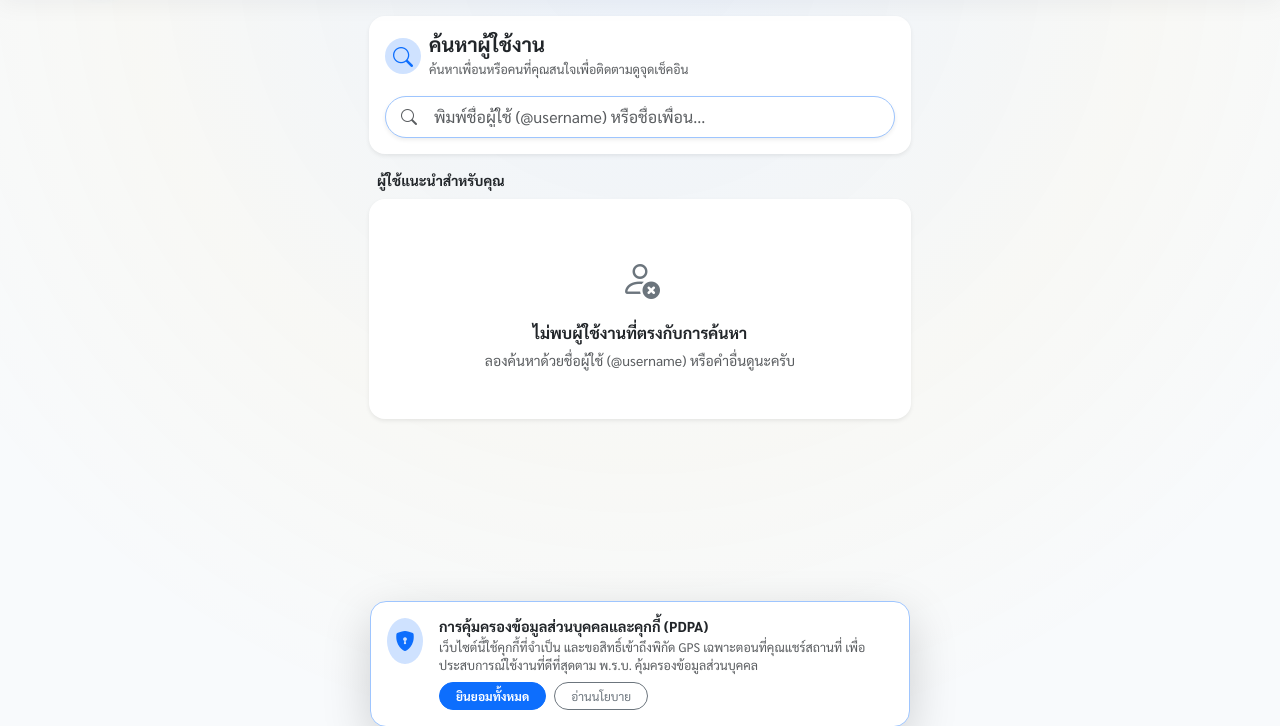
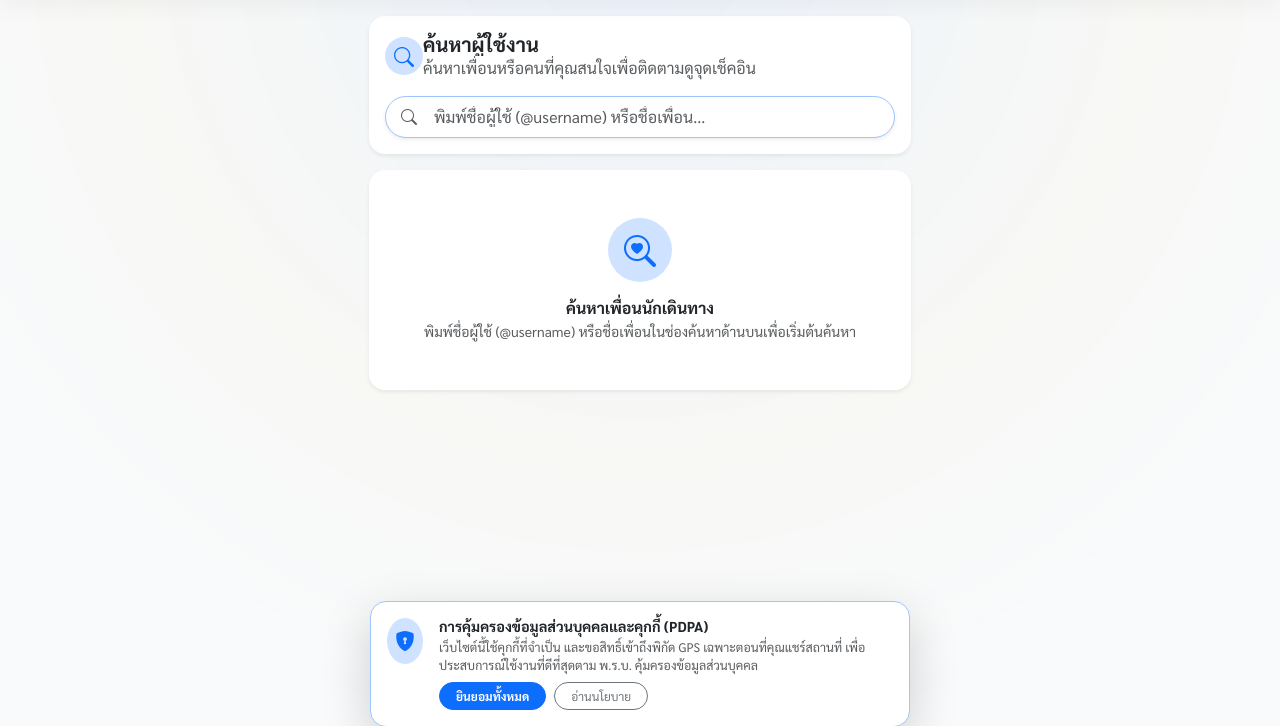
Before and after one commit to lnapoon/Thi-Ni-Thi-Nai, a Django app: page /accounts/search/ in a window 1280 px wide. Shown: the part 57-783 px from the top of the page. Run offline with Django 5.2, Linux system fonts and the light colour scheme; the visitor is signed in with stand-in values (Sample User, id 1); data comes from the database, SQL or seed files in the repository; data that the repository does not hold is empty.

Commit message:
feat: implement account management views, user search, service worker, and i18n support

```diff
--- a/accounts/views.py
+++ b/accounts/views.py
@@ -301,6 +301,8 @@ class UserSearchView(LoginRequiredMixin, View):
                     | Q(first_name__icontains=query)
                     | Q(last_name__icontains=query)
                     | Q(profile__bio__icontains=query)
+                    | Q(profile__display_name__icontains=query)
+                    | Q(profile__category__icontains=query)
                 )
                 .exclude(id=request.user.id)
                 .select_related("profile")
@@ -311,16 +313,7 @@ class UserSearchView(LoginRequiredMixin, View):
                 .order_by("-num_followers", "-num_checkins")[:50]
             )
         else:
-            # Suggested users (Active users with checkins, excluding self)
-            users_qs = (
-                User.objects.exclude(id=request.user.id)
-                .select_related("profile")
-                .annotate(
-                    num_checkins=Count("checkins", distinct=True),
-                    num_followers=Count("follower_relations", distinct=True),
-                )
-                .order_by("-num_checkins", "-num_followers", "-date_joined")[:30]
-            )
+            users_qs = User.objects.none()
 
         user_following_ids = set(
             Follow.objects.filter(follower=request.user).values_list(
--- a/static/js/i18n.js
+++ b/static/js/i18n.js
@@ -200,6 +200,8 @@ const APP_TRANSLATIONS = {
     'search_suggested_header': 'ผู้ใช้แนะนำสำหรับคุณ',
     'search_results_for': 'ผลการค้นหาสำหรับ',
     'search_see_suggested': 'ดูผู้ใช้แนะนำ',
+    'search_prompt_title': 'ค้นหาเพื่อนนักเดินทาง',
+    'search_prompt_desc': 'พิมพ์ชื่อผู้ใช้ (@username) หรือชื่อเพื่อนในช่องค้นหาด้านบนเพื่อเริ่มต้นค้นหา',
     'search_empty_title': 'ไม่พบผู้ใช้งานที่ตรงกับการค้นหา',
     'search_empty_desc': 'ลองค้นหาด้วยชื่อผู้ใช้ (@username) หรือคำอื่นดูนะครับ',
     'search_checkin_unit': 'เช็คอิน',
@@ -580,6 +582,8 @@ const APP_TRANSLATIONS = {
     'search_suggested_header': 'Suggested Users for You',
     'search_results_for': 'Search results for',
     'search_see_suggested': 'View Suggested Users',
+    'search_prompt_title': 'Find Fellow Travelers',
+    'search_prompt_desc': 'Type a username (@username) or friend name above to start searching',
     'search_empty_title': 'No users found matching your search',
     'search_empty_desc': 'Try searching by username (@username) or other keywords',
     'search_checkin_unit': 'check-ins',
--- a/static/sw.js
+++ b/static/sw.js
@@ -1,7 +1,7 @@
 // Service Worker for "ที่นี่ Check-in"
 // Superfast App Shell Caching & Offline Support
 
-const CACHE_NAME = 'thi-ni-cache-v47';
+const CACHE_NAME = 'thi-ni-cache-v48';
 const STATIC_ASSETS = [
   '/static/css/style.css',
   '/static/js/i18n.js',
--- a/templates/accounts/user_search.html
+++ b/templates/accounts/user_search.html
@@ -4,18 +4,18 @@
 {% block title %}ค้นหาเพื่อนและผู้ใช้งาน - ที่นี่ Check-in{% endblock %}
 
 {% block content %}
-<div class="row justify-content-center">
-  <div class="col-12 col-md-8 col-lg-6">
+<div class="row justify-content-center px-1 px-sm-0">
+  <div class="col-12 col-sm-10 col-md-8 col-lg-6">
 
     <!-- Search Header Card -->
     <div class="card border-0 shadow-sm rounded-4 p-3 mb-3 bg-white">
-      <div class="d-flex align-items-center gap-2 mb-2">
-        <div class="bg-primary-subtle text-primary rounded-circle d-flex align-items-center justify-content-center" style="width: 36px; height: 36px;">
+      <div class="d-flex align-items-center gap-2.5 mb-2">
+        <div class="bg-primary-subtle text-primary rounded-circle d-flex align-items-center justify-content-center flex-shrink-0" style="width: 38px; height: 38px;">
           <i class="bi bi-search fs-5"></i>
         </div>
-        <div>
-          <h5 class="fw-bold mb-0 text-dark" data-i18n="search_title">ค้นหาผู้ใช้งาน</h5>
-          <span class="text-muted" style="font-size: 0.78rem;" data-i18n="search_subtitle">ค้นหาเพื่อนหรือคนที่คุณสนใจเพื่อติดตามดูจุดเช็คอิน</span>
+        <div class="overflow-hidden">
+          <h5 class="fw-bold mb-0 text-dark text-truncate" data-i18n="search_title">ค้นหาผู้ใช้งาน</h5>
+          <span class="text-muted micro-text d-block text-truncate" data-i18n="search_subtitle">ค้นหาเพื่อนหรือคนที่คุณสนใจเพื่อติดตามดูจุดเช็คอิน</span>
         </div>
       </div>
 
@@ -35,7 +35,7 @@
             autofocus
           >
           {% if query %}
-            <a href="{% url 'accounts:search' %}" class="position-absolute top-50 end-0 translate-middle-y me-3 text-muted text-decoration-none" title="ล้างการค้นหา">
+            <a href="{% url 'accounts:search' %}" class="position-absolute top-50 end-0 translate-middle-y me-3 text-muted text-decoration-none" title="ล้างการค้นหา" id="btnClearSearch">
               <i class="bi bi-x-circle-fill fs-5"></i>
             </a>
           {% endif %}
@@ -43,81 +43,80 @@
       </form>
     </div>
 
-    <!-- Live Search Results / Suggested Section Title -->
-    <div class="d-flex align-items-center justify-content-between px-2 mb-2">
+    <!-- Live Search Results Section Header -->
+    <div class="d-flex align-items-center justify-content-between px-2 mb-2 {% if not query %}d-none{% endif %}" id="searchResultsHeaderWrapper">
       <span class="fw-bold text-dark small" id="searchResultsHeader">
         {% if query %}
           <span data-i18n="search_results_for">ผลการค้นหาสำหรับ</span> "{{ query }}" ({{ users|length }})
-        {% else %}
-          <span data-i18n="search_suggested_header">ผู้ใช้แนะนำสำหรับคุณ</span>
         {% endif %}
       </span>
       {% if query %}
-        <a href="{% url 'accounts:search' %}" class="small text-primary text-decoration-none fw-semibold" data-i18n="search_see_suggested">ดูผู้ใช้แนะนำ</a>
+        <a href="{% url 'accounts:search' %}" class="small text-primary text-decoration-none fw-semibold" id="btnResetSearch">ล้างค้นหา</a>
       {% endif %}
     </div>
 
     <!-- Users List Container -->
     <div id="usersListContainer">
+      {% if query %}
         {% for u in users %}
           <div class="card border-0 shadow-sm rounded-4 p-3 mb-2 bg-white user-search-card">
-          <div class="d-flex align-items-center justify-content-between">
+            <div class="d-flex align-items-center justify-content-between gap-2">
 
               <!-- User Info (Clickable to Profile) -->
-            <a href="{% url 'accounts:profile_user' username=u.username %}" class="d-flex align-items-center gap-3 text-decoration-none text-dark min-w-0 flex-grow-1">
+              <a href="{% url 'accounts:profile_user' username=u.username %}" class="d-flex align-items-center gap-2.5 text-decoration-none text-dark min-w-0 flex-grow-1 overflow-hidden">
                 {% if u.get_avatar_url %}
-                <img src="{{ u.get_avatar_url }}" alt="{{ u.username }}" class="rounded-circle border shadow-sm" width="50" height="50" style="object-fit: cover; flex-shrink: 0;">
+                  <img src="{{ u.get_avatar_url }}" alt="{{ u.username }}" class="rounded-circle border shadow-2xs" width="48" height="48" style="object-fit: cover; flex-shrink: 0;">
                 {% else %}
-                <div class="bg-primary-subtle text-primary rounded-circle d-flex align-items-center justify-content-center flex-shrink-0" style="width: 50px; height: 50px; font-size: 1.3rem;">
+                  <div class="bg-primary-subtle text-primary rounded-circle d-flex align-items-center justify-content-center flex-shrink-0" style="width: 48px; height: 48px; font-size: 1.25rem;">
                     <i class="bi bi-person-fill"></i>
                   </div>
                 {% endif %}
 
-              <div class="min-w-0 flex-grow-1 pe-2">
-                <div class="d-flex align-items-center gap-1">
-                  <span class="fw-bold text-dark text-truncate" style="font-size: 0.95rem;">
+                <div class="min-w-0 flex-grow-1 overflow-hidden pe-1">
+                  <div class="d-flex align-items-center gap-1 min-w-0">
+                    <span class="fw-bold text-dark text-truncate" style="font-size: 0.92rem;">
                       {% if u.get_full_name %}{{ u.get_full_name }}{% else %}{{ u.username }}{% endif %}
                     </span>
                     {% if u.is_staff or u.is_superuser %}
-                    <i class="bi bi-patch-check-fill text-primary" style="font-size: 0.85rem;" title="ผู้ดูแลระบบ"></i>
+                      <i class="bi bi-patch-check-fill text-primary flex-shrink-0" style="font-size: 0.82rem;" title="ผู้ดูแลระบบ"></i>
                     {% endif %}
                   </div>
-                <div class="text-muted small text-truncate">@{{ u.username }}</div>
+                  <div class="text-muted small text-truncate" style="font-size: 0.8rem;">@{{ u.username }}</div>
 
                   {% if u.profile.bio %}
-                  <div class="text-secondary small text-truncate mt-1" style="font-size: 0.8rem;">
+                    <div class="text-secondary small text-truncate mt-0.5" style="font-size: 0.78rem;">
                       {{ u.profile.bio }}
                     </div>
                   {% endif %}
 
-                <div class="d-flex gap-2 mt-1" style="font-size: 0.75rem;">
-                  <span class="text-muted"><i class="bi bi-geo-alt-fill text-primary"></i> {{ u.num_checkins }} <span data-i18n="search_checkin_unit">เช็คอิน</span></span>
-                  <span class="text-muted"><i class="bi bi-people-fill text-secondary"></i> {{ u.num_followers }} <span data-i18n="search_follower_unit">ผู้ติดตาม</span></span>
+                  <div class="d-flex gap-2.5 mt-1" style="font-size: 0.75rem;">
+                    <span class="text-muted text-truncate"><i class="bi bi-geo-alt-fill text-primary me-0.5"></i> {{ u.num_checkins }} <span data-i18n="search_checkin_unit">เช็คอิน</span></span>
+                    <span class="text-muted text-truncate"><i class="bi bi-people-fill text-secondary me-0.5"></i> {{ u.num_followers }} <span data-i18n="search_follower_unit">ผู้ติดตาม</span></span>
                   </div>
                 </div>
               </a>
 
-            <!-- Follow / Following Toggle Button (Integrated with social.js) -->
-            <div class="flex-shrink-0 ms-2">
+              <!-- Fixed Width Follow / Following Button Wrapper -->
+              <div class="flex-shrink-0 ms-auto" style="width: 106px;">
                 {% if u.id in user_following_ids %}
                   <button
                     type="button"
-                  class="btn btn-light border btn-sm rounded-pill px-3 fw-semibold btn-toggle-follow following"
+                    class="btn btn-light border btn-sm rounded-pill w-100 fw-semibold px-2 py-1.5 small btn-toggle-follow following text-truncate"
                     data-username="{{ u.username }}"
                     data-url="{% url 'accounts:toggle_follow' username=u.username %}"
                     data-i18n="action_following"
                   >
-                  <i class="bi bi-check2 me-1 text-success"></i> กำลังติดตาม
+                    <i class="bi bi-check2 me-1 text-success"></i><span data-i18n="action_following">กำลังติดตาม</span>
                   </button>
                 {% else %}
                   <button
                     type="button"
-                  class="btn btn-primary btn-sm rounded-pill px-3 fw-semibold btn-toggle-follow shadow-sm"
+                    class="btn btn-primary btn-sm rounded-pill w-100 fw-semibold px-2 py-1.5 small btn-toggle-follow shadow-2xs text-truncate"
                     data-username="{{ u.username }}"
                     data-url="{% url 'accounts:toggle_follow' username=u.username %}"
                     data-i18n="action_follow"
                   >
-                  <i class="bi bi-person-plus-fill me-1"></i> ติดตาม
+                    <i class="bi bi-person-plus-fill me-1"></i><span data-i18n="action_follow">ติดตาม</span>
                   </button>
                 {% endif %}
               </div>
@@ -130,9 +129,19 @@
               <i class="bi bi-person-x fs-1 text-secondary"></i>
             </div>
             <h6 class="fw-bold text-dark" data-i18n="search_empty_title">ไม่พบผู้ใช้งานที่ตรงกับการค้นหา</h6>
-          <p class="text-muted small mb-0" data-i18n="search_empty_desc">ลองค้นหาด้วยชื่อผู้ใช้ (@username) หรือคำอื่นดูนะครับ</p>
+            <p class="text-muted small mb-0" data-i18n="search_empty_desc">ลองพิมพ์ชื่อผู้ใช้ใหม่ (@username) หรือคำอื่นดูนะครับ</p>
           </div>
         {% endfor %}
+      {% else %}
+        <!-- Initial Prompt Card when no query is entered -->
+        <div class="card border-0 shadow-sm rounded-4 p-5 text-center bg-white">
+          <div class="d-inline-flex align-items-center justify-content-center bg-primary-subtle text-primary rounded-circle mb-3 mx-auto shadow-2xs" style="width: 64px; height: 64px;">
+            <i class="bi bi-search-heart fs-2"></i>
+          </div>
+          <h6 class="fw-bold text-dark mb-1" data-i18n="search_prompt_title">ค้นหาเพื่อนนักเดินทาง</h6>
+          <p class="text-muted small mb-0" data-i18n="search_prompt_desc">พิมพ์ชื่อผู้ใช้ (@username) หรือชื่อเพื่อนในช่องค้นหาด้านบนเพื่อเริ่มต้นค้นหา</p>
+        </div>
+      {% endif %}
     </div>
 
   </div>
@@ -143,14 +152,32 @@
   document.addEventListener('DOMContentLoaded', function () {
     const searchInput = document.getElementById('userSearchInput');
     const usersContainer = document.getElementById('usersListContainer');
+    const headerWrapper = document.getElementById('searchResultsHeaderWrapper');
     const headerTitle = document.getElementById('searchResultsHeader');
     let debounceTimer;
+
+    const initialPromptHtml = `
+      <div class="card border-0 shadow-sm rounded-4 p-5 text-center bg-white">
+        <div class="d-inline-flex align-items-center justify-content-center bg-primary-subtle text-primary rounded-circle mb-3 mx-auto shadow-2xs" style="width: 64px; height: 64px;">
+          <i class="bi bi-search-heart fs-2"></i>
+        </div>
+        <h6 class="fw-bold text-dark mb-1" data-i18n="search_prompt_title">ค้นหาเพื่อนนักเดินทาง</h6>
+        <p class="text-muted small mb-0" data-i18n="search_prompt_desc">พิมพ์ชื่อผู้ใช้ (@username) หรือชื่อเพื่อนในช่องค้นหาด้านบนเพื่อเริ่มต้นค้นหา</p>
+      </div>
+    `;
 
     if (!searchInput) return;
 
     searchInput.addEventListener('input', function () {
       clearTimeout(debounceTimer);
       const query = searchInput.value.trim();
+
+      if (!query) {
+        if (headerWrapper) headerWrapper.classList.add('d-none');
+        usersContainer.innerHTML = initialPromptHtml;
+        if (window.i18n) window.i18n.translateEntireDocument();
+        return;
+      }
 
       debounceTimer = setTimeout(() => {
         fetch(`{% url 'accounts:search' %}?q=${encodeURIComponent(query)}`, {
@@ -160,10 +187,9 @@
         .then(data => {
           if (!data.success) return;
 
-          if (data.query) {
-            headerTitle.innerHTML = `ผลการค้นหาสำหรับ "${escapeHtml(data.query)}" (${data.users.length})`;
-          } else {
-            headerTitle.innerHTML = `ผู้ใช้แนะนำสำหรับคุณ`;
+          if (headerWrapper) headerWrapper.classList.remove('d-none');
+          if (headerTitle) {
+            headerTitle.innerHTML = `<span data-i18n="search_results_for">ผลการค้นหาสำหรับ</span> "${escapeHtml(data.query)}" (${data.users.length})`;
           }
 
           if (data.users.length === 0) {
@@ -172,43 +198,44 @@
                 <div class="text-muted mb-3">
                   <i class="bi bi-person-x fs-1 text-secondary"></i>
                 </div>
-                <h6 class="fw-bold text-dark">ไม่พบผู้ใช้งานที่ตรงกับ "${escapeHtml(data.query)}"</h6>
-                <p class="text-muted small mb-0">ลองพิมพ์ชื่อผู้ใช้ใหม่ หรือค้นหาคำอื่นดูนะครับ</p>
+                <h6 class="fw-bold text-dark" data-i18n="search_empty_title">ไม่พบผู้ใช้งานที่ตรงกับ "${escapeHtml(data.query)}"</h6>
+                <p class="text-muted small mb-0" data-i18n="search_empty_desc">ลองพิมพ์ชื่อผู้ใช้ใหม่ หรือค้นหาคำอื่นดูนะครับ</p>
               </div>
             `;
+            if (window.i18n) window.i18n.translateEntireDocument();
             return;
           }
 
           let html = '';
           data.users.forEach(u => {
             const avatarHtml = u.avatar_url
-              ? `<img src="${u.avatar_url}" alt="${escapeHtml(u.username)}" class="rounded-circle border shadow-sm" width="50" height="50" style="object-fit: cover; flex-shrink: 0;">`
-              : `<div class="bg-primary-subtle text-primary rounded-circle d-flex align-items-center justify-content-center flex-shrink-0" style="width: 50px; height: 50px; font-size: 1.3rem;"><i class="bi bi-person-fill"></i></div>`;
+              ? `<img src="${u.avatar_url}" alt="${escapeHtml(u.username)}" class="rounded-circle border shadow-2xs" width="48" height="48" style="object-fit: cover; flex-shrink: 0;">`
+              : `<div class="bg-primary-subtle text-primary rounded-circle d-flex align-items-center justify-content-center flex-shrink-0" style="width: 48px; height: 48px; font-size: 1.25rem;"><i class="bi bi-person-fill"></i></div>`;
 
             const bioHtml = u.bio
-              ? `<div class="text-secondary small text-truncate mt-1" style="font-size: 0.8rem;">${escapeHtml(u.bio)}</div>`
+              ? `<div class="text-secondary small text-truncate mt-0.5" style="font-size: 0.78rem;">${escapeHtml(u.bio)}</div>`
               : '';
 
             const followBtnHtml = u.is_following
-              ? `<button type="button" class="btn btn-light border btn-sm rounded-pill px-3 fw-semibold btn-toggle-follow following" data-username="${escapeHtml(u.username)}" data-url="/accounts/follow/${encodeURIComponent(u.username)}/" data-i18n="action_following"><i class="bi bi-check2 me-1 text-success"></i> กำลังติดตาม</button>`
-              : `<button type="button" class="btn btn-primary btn-sm rounded-pill px-3 fw-semibold btn-toggle-follow shadow-sm" data-username="${escapeHtml(u.username)}" data-url="/accounts/follow/${encodeURIComponent(u.username)}/" data-i18n="action_follow"><i class="bi bi-person-plus-fill me-1"></i> ติดตาม</button>`;
+              ? `<button type="button" class="btn btn-light border btn-sm rounded-pill w-100 fw-semibold px-2 py-1.5 small btn-toggle-follow following text-truncate" data-username="${escapeHtml(u.username)}" data-url="/accounts/follow/${encodeURIComponent(u.username)}/" data-i18n="action_following"><i class="bi bi-check2 me-1 text-success"></i><span data-i18n="action_following">กำลังติดตาม</span></button>`
+              : `<button type="button" class="btn btn-primary btn-sm rounded-pill w-100 fw-semibold px-2 py-1.5 small btn-toggle-follow shadow-2xs text-truncate" data-username="${escapeHtml(u.username)}" data-url="/accounts/follow/${encodeURIComponent(u.username)}/" data-i18n="action_follow"><i class="bi bi-person-plus-fill me-1"></i><span data-i18n="action_follow">ติดตาม</span></button>`;
 
             html += `
               <div class="card border-0 shadow-sm rounded-4 p-3 mb-2 bg-white user-search-card">
-                <div class="d-flex align-items-center justify-content-between">
-                  <a href="${u.profile_url}" class="d-flex align-items-center gap-3 text-decoration-none text-dark min-w-0 flex-grow-1">
+                <div class="d-flex align-items-center justify-content-between gap-2">
+                  <a href="${u.profile_url}" class="d-flex align-items-center gap-2.5 text-decoration-none text-dark min-w-0 flex-grow-1 overflow-hidden">
                     ${avatarHtml}
-                    <div class="min-w-0 flex-grow-1 pe-2">
-                      <div class="fw-bold text-dark text-truncate" style="font-size: 0.95rem;">${escapeHtml(u.display_name)}</div>
-                      <div class="text-muted small text-truncate">@${escapeHtml(u.username)}</div>
+                    <div class="min-w-0 flex-grow-1 overflow-hidden pe-1">
+                      <div class="fw-bold text-dark text-truncate" style="font-size: 0.92rem;">${escapeHtml(u.display_name)}</div>
+                      <div class="text-muted small text-truncate" style="font-size: 0.8rem;">@${escapeHtml(u.username)}</div>
                       ${bioHtml}
-                      <div class="d-flex gap-2 mt-1" style="font-size: 0.75rem;">
-                        <span class="text-muted"><i class="bi bi-geo-alt-fill text-primary"></i> ${u.num_checkins} <span data-i18n="search_checkin_unit">เช็คอิน</span></span>
-                        <span class="text-muted"><i class="bi bi-people-fill text-secondary"></i> ${u.num_followers} <span data-i18n="search_follower_unit">ผู้ติดตาม</span></span>
+                      <div class="d-flex gap-2.5 mt-1" style="font-size: 0.75rem;">
+                        <span class="text-muted text-truncate"><i class="bi bi-geo-alt-fill text-primary me-0.5"></i> ${u.num_checkins} <span data-i18n="search_checkin_unit">เช็คอิน</span></span>
+                        <span class="text-muted text-truncate"><i class="bi bi-people-fill text-secondary me-0.5"></i> ${u.num_followers} <span data-i18n="search_follower_unit">ผู้ติดตาม</span></span>
                       </div>
                     </div>
                   </a>
-                  <div class="flex-shrink-0 ms-2">
+                  <div class="flex-shrink-0 ms-auto" style="width: 106px;">
                     ${followBtnHtml}
                   </div>
                 </div>
--- a/templates/base.html
+++ b/templates/base.html
@@ -624,9 +624,9 @@
   <!-- Bootstrap 5 JS Bundle CDN -->
   <script src="https://cdn.jsdelivr.net/npm/bootstrap@5.3.3/dist/js/bootstrap.bundle.min.js" integrity="sha384-YvpcrYf0tY3lHB60NNkmXc5s9fDVZLESaAA55NDzOxhy9GkcIdslK1eN7N6jIeHz" crossorigin="anonymous"></script>
   <!-- I18n, Geolocation & Social JS -->
-  <script src="{% static 'js/i18n.js' %}?v=47"></script>
-  <script src="{% static 'js/geolocation.js' %}?v=47"></script>
-  <script src="{% static 'js/social.js' %}?v=47"></script>
+  <script src="{% static 'js/i18n.js' %}?v=48"></script>
+  <script src="{% static 'js/geolocation.js' %}?v=48"></script>
+  <script src="{% static 'js/social.js' %}?v=48"></script>
 
   <!-- Instant Page Preload / Fast Navigation System -->
   <script>
```
Lines whose indentation alone changed are shown as unchanged.
